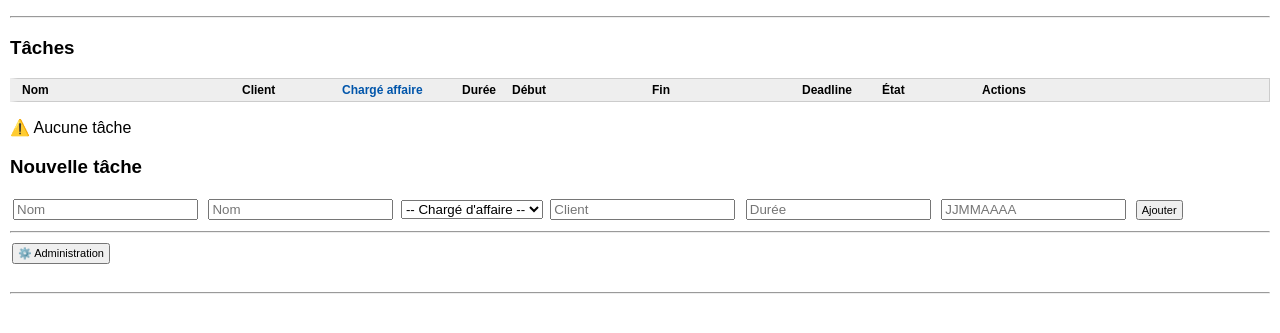
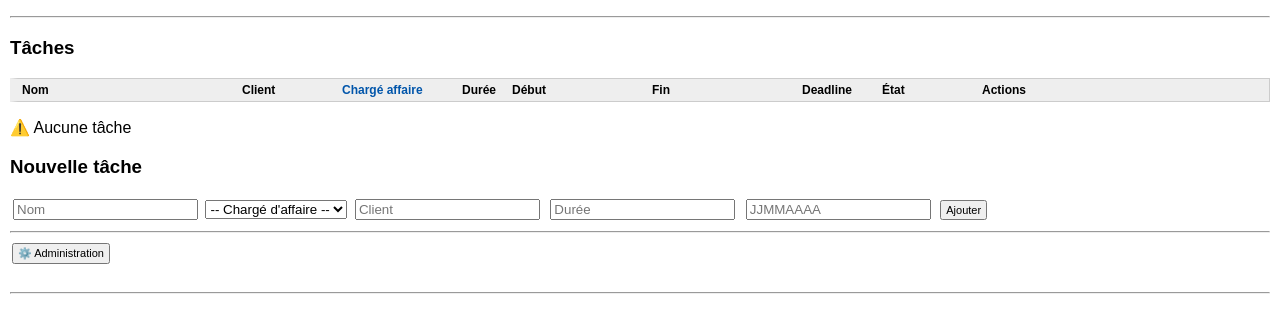
Before and after one commit to Damien76680/Planningweb, a Flask app: page / in a window 1280 px wide. Shown: the part 248-581 px from the top of the page. Run offline with Flask 3, Linux system fonts and the light colour scheme; data that the repository does not hold is empty.

Commit message:
Remove duplicate input for 'nom' field
Removed duplicate input field for 'nom'.

```diff
--- a/templates/index.html
+++ b/templates/index.html
@@ -161,7 +161,6 @@ style="
 
 <h3>Nouvelle tâche</h3>
   <input id="nom" placeholder="Nom">
-  <input id="nom" placeholder="Nom">
   <select id="charge_affaire">
     <option value="">-- Chargé d'affaire --</option>
     <option value="Damien">Damien</option>
```
